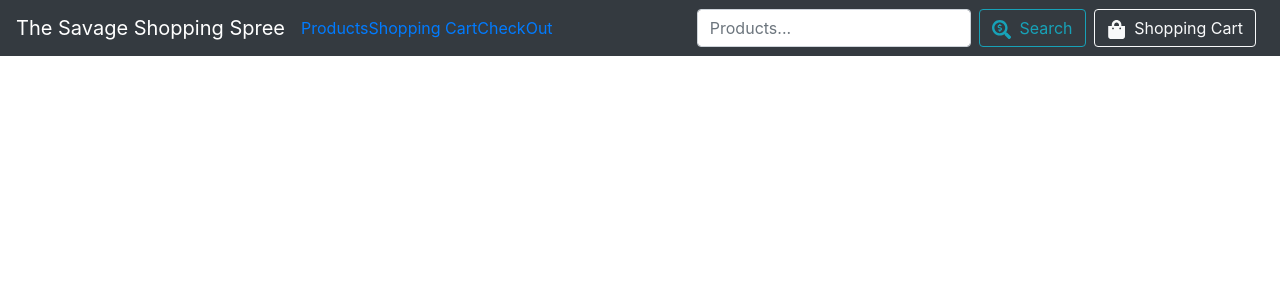
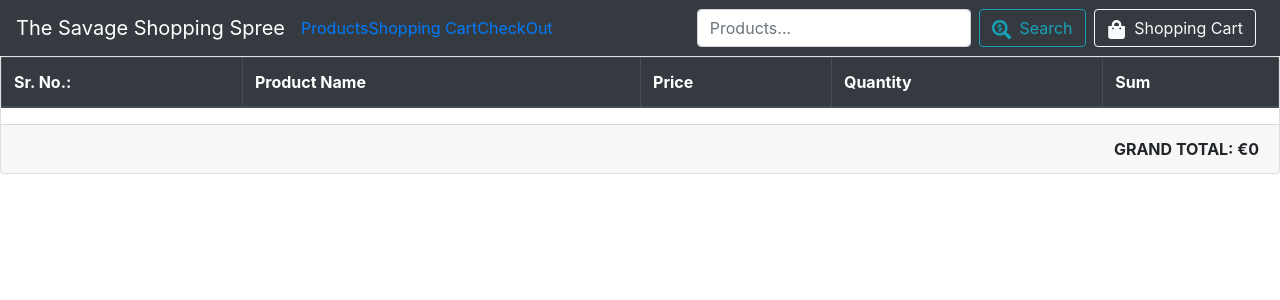
Before and after one commit to amritanshusikdar/online-shopping, a React (Create React App) app: page /checkout in a window 1280 px wide. Shown: the top 300 px of the page. Built offline with nearby package versions, Linux system fonts and the light colour scheme.

Commit message:
added checkout component

```diff
--- a/src/App.js
+++ b/src/App.js
@@ -63,6 +63,9 @@ class App extends Component {
                             path="/shopping-cart"
                             component={this.showShoppingCart}
                         />
+                        <Route path="/checkout">
+                            <Checkout items={this.state.items} />
+                        </Route>
                     </Switch>
                 </React.Fragment>
             </Router>
```
